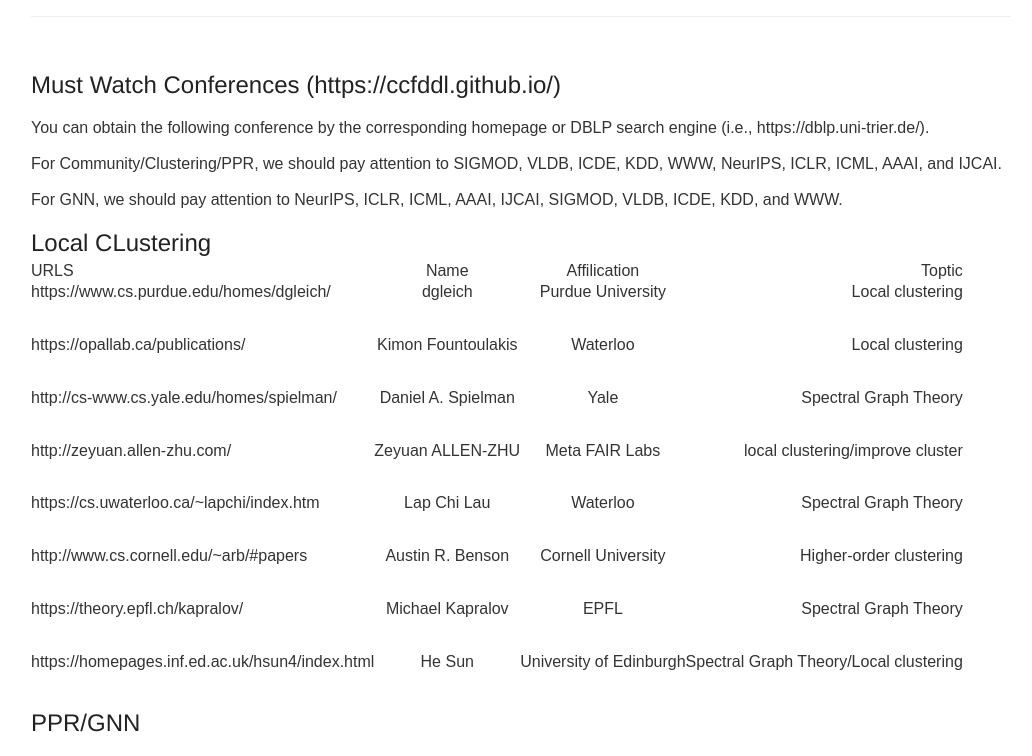
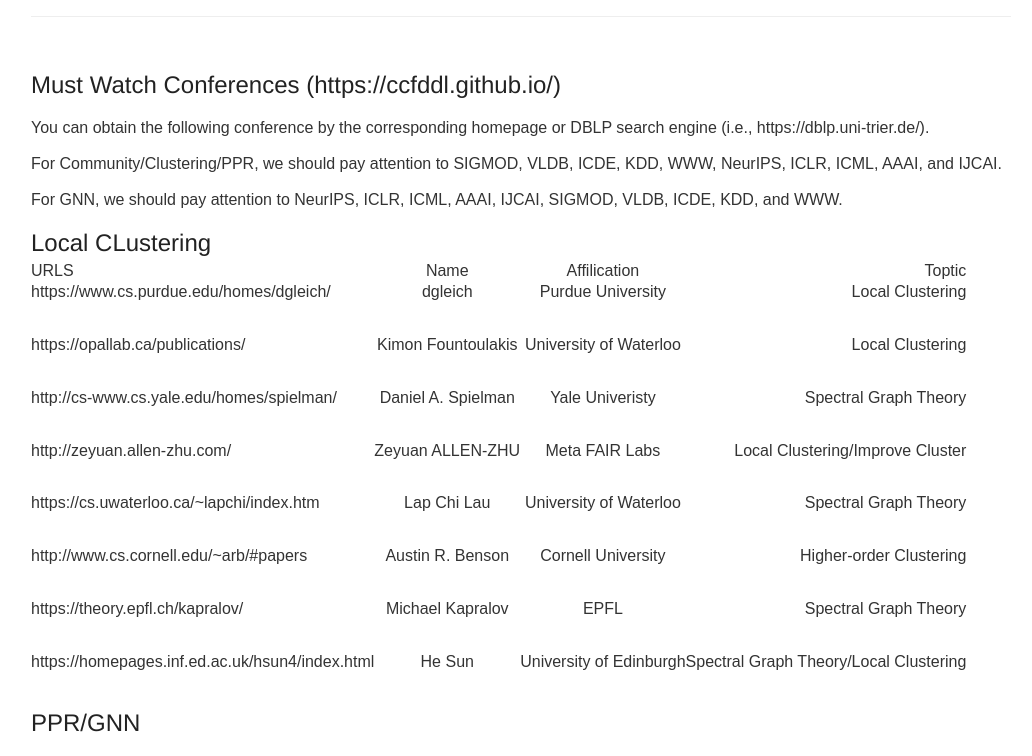
Before and after one commit to longlonglin/longlonglin.github.io, a Jekyll site: the page built from blog.md, in a window 1280 px wide and 900 px high, cut to the strip 144-900 px from the top of the window. Shown: the whole strip, without its empty margins (119-1151 px from the left). Built offline with Jekyll 4.4.1, drawn with Linux system fonts in a browser that asks for light colours.

Commit message:
Update blog.md

```diff
--- a/blog.md
+++ b/blog.md
@@ -19,14 +19,14 @@
 
 | URLS | Name | Affilication | Toptic |
 |:----|:-----:|:-----:| ----:|
-| https://www.cs.purdue.edu/homes/dgleich/ | dgleich | Purdue University | Local clustering |
-| https://opallab.ca/publications/  |  Kimon Fountoulakis  | Waterloo  |  Local clustering  |
-| http://cs-www.cs.yale.edu/homes/spielman/ |    Daniel A. Spielman   |       Yale    |  Spectral Graph Theory |
-| http://zeyuan.allen-zhu.com/        |          Zeyuan ALLEN-ZHU  |  Meta FAIR Labs   |  local clustering/improve cluster |
-| https://cs.uwaterloo.ca/~lapchi/index.htm  |  Lap Chi Lau    |    Waterloo   | Spectral Graph Theory |
-| http://www.cs.cornell.edu/~arb/#papers  |  Austin R. Benson  |   Cornell University  | Higher-order clustering |
+| https://www.cs.purdue.edu/homes/dgleich/ | dgleich | Purdue University | Local Clustering |
+| https://opallab.ca/publications/  |  Kimon Fountoulakis  | University of  Waterloo |  Local Clustering  |
+| http://cs-www.cs.yale.edu/homes/spielman/ |    Daniel A. Spielman   |       Yale  Univeristy  |  Spectral Graph Theory |
+| http://zeyuan.allen-zhu.com/        |          Zeyuan ALLEN-ZHU  |  Meta FAIR Labs   |  Local Clustering/Improve Cluster |
+| https://cs.uwaterloo.ca/~lapchi/index.htm  |  Lap Chi Lau    |  University of  Waterloo   | Spectral Graph Theory |
+| http://www.cs.cornell.edu/~arb/#papers  |  Austin R. Benson  |   Cornell University  | Higher-order Clustering |
 | https://theory.epfl.ch/kapralov/      |   Michael Kapralov    |     EPFL       |    Spectral Graph Theory |
-| https://homepages.inf.ed.ac.uk/hsun4/index.html   |    He Sun   |  University of Edinburgh   | Spectral Graph Theory/Local clustering |
+| https://homepages.inf.ed.ac.uk/hsun4/index.html   |    He Sun   |  University of Edinburgh   | Spectral Graph Theory/Local Clustering |
 
 
 
```
